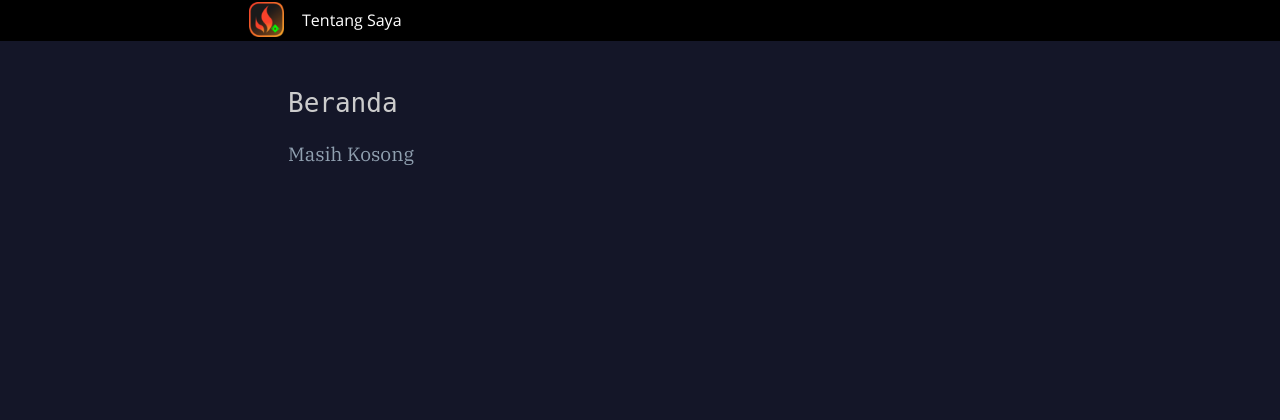
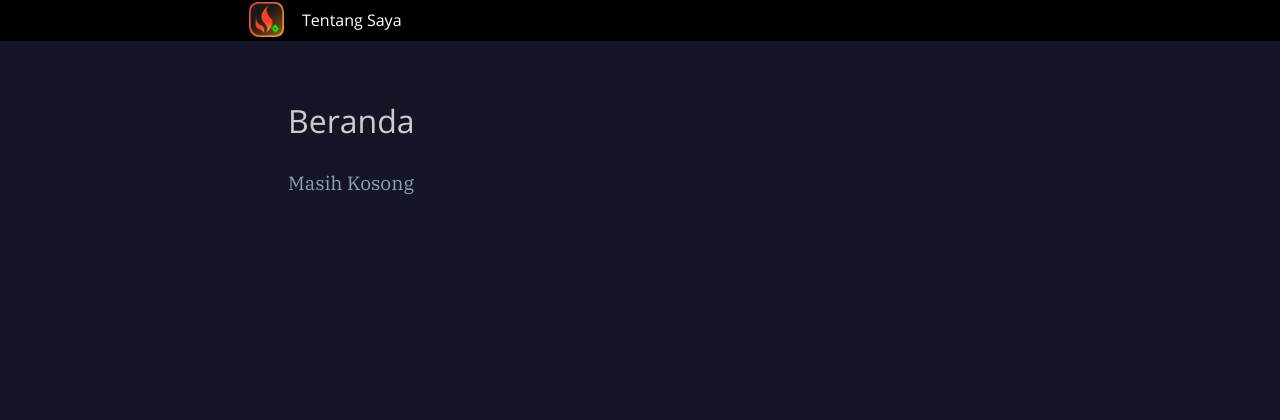
Before and after one commit to testermelon/blog, a PHP site: page / in a window 1280 px wide. Shown: the top 420 px of the page. Run offline with PHP 8.4, Linux system fonts and the light colour scheme; data that the repository does not hold is empty.

Commit message:
Changed header font to opensans

```diff
--- a/css/base.css
+++ b/css/base.css
@@ -57,8 +57,7 @@ div.main{
 }
 
 h2{
-	/*font-family:ibm-plexserif;*/
-	font-family:monospace;
+	font-family:opensans;
 	font-size:2em;
 	font-weight:500;
 	padding-top:1em;
```
